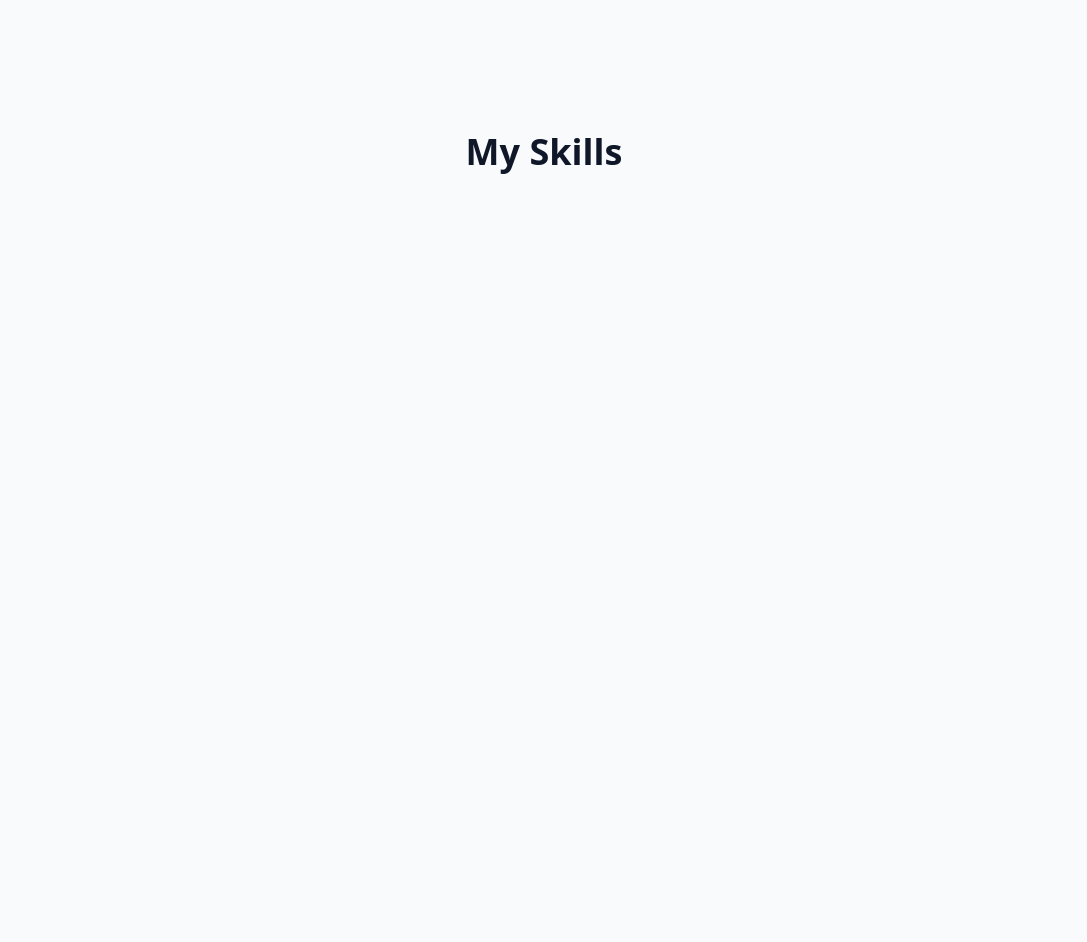
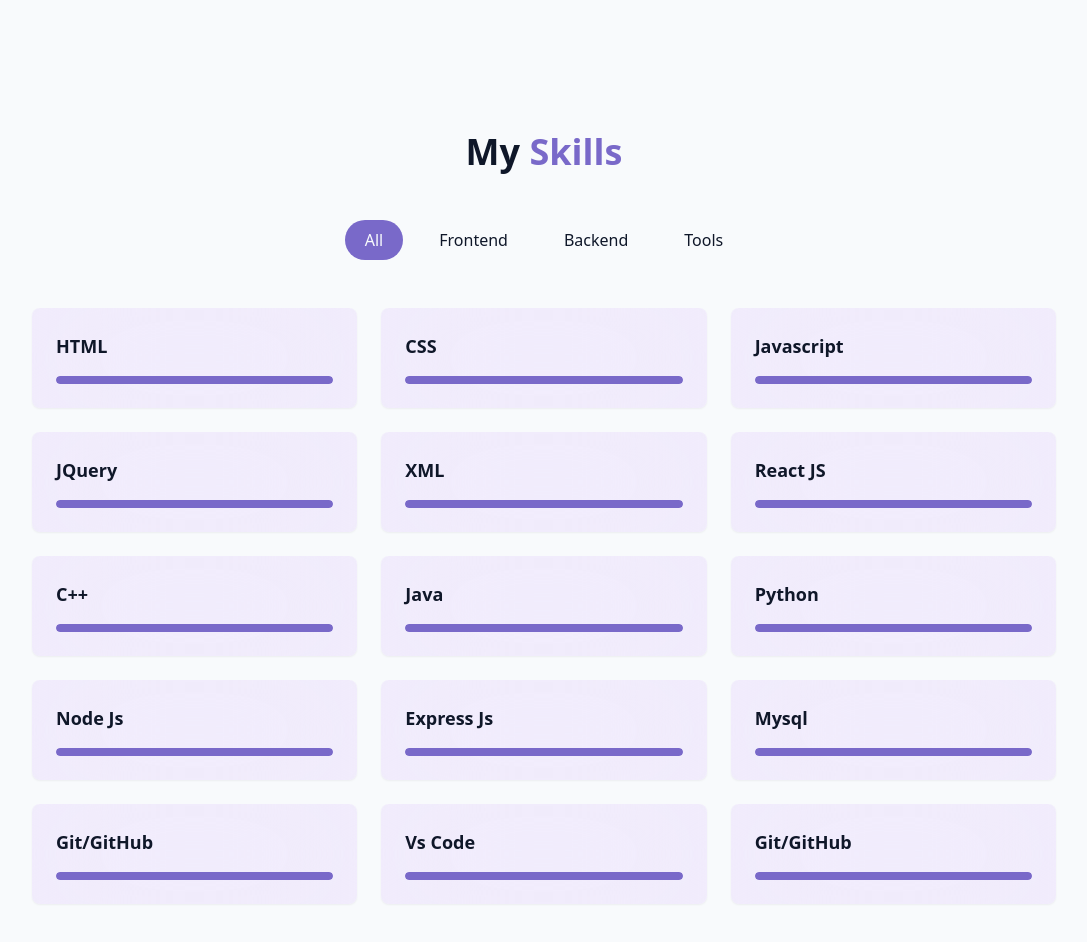
Before and after one commit to Dhruv0551/My-Portfolio, a React (Vite) app: page / in a window 1280 px wide. Shown: the part 1480-2422 px from the top of the page, without its empty margins (96-1183 px from the left). Before the commit the page ends 1796 px from the top, so only its background shows below. Built offline with nearby package versions, Linux system fonts and the light colour scheme.

Commit message:
working on skills section

```diff
--- a/src/components/Skills.jsx
+++ b/src/components/Skills.jsx
@@ -1,4 +1,6 @@
 import React from "react";
+import { redirect } from "react-router-dom";
+import { cn } from "../lib/utils";
 
 const skills = [
   { name: "HTML", category: "frontend" },
@@ -18,13 +20,54 @@
   { name: "Git/GitHub", category: "tools" },
 ];
 
+const categories = ["all", "frontend", "backend", "tools"];
+
 function Skills() {
+  const [activeCat, setActiveCat] = React.useState("all");
+  const fillteredSkills = skills.filter(
+    (skill) => activeCat === "all" || skill.category === activeCat
+  );
+
   return (
     <section id="skills" className="py-24 px-24 relative bg-secondary/30">
       <div className="container mx-auto max-w-5xl">
         <h2 className="text-3xl md:text-4xl font-bold text-center mb-12">
-          My <span>Skills</span>
+          My <span className="text-primary">Skills</span>
         </h2>
+
+        <div className="flex flex-wrap justify-center gap-4 mb-12">
+          {categories.map((category, key) => (
+            <button
+              key={key}
+              onClick={() => {
+                setActiveCat(category);
+              }}
+              className={cn(
+                "px-5 py-2 rounded-full transition-colors duration-300 capitalize",
+                activeCat === category
+                  ? "bg-primary text-primary-foreground"
+                  : "bg-secondary/70 text-foreground hover:bd-secondary"
+              )}
+            >
+              {category}
+            </button>
+          ))}
+        </div>
+        <div className="grid grid-cols-1 sm:grid-cols-2 lg:grid-cols-3 gap-6">
+          {fillteredSkills.map((skill, key) => (
+            <div
+              key={key}
+              className="bg-purple-400/10 backdrop-blur-3xl p-6 rounded-lg shadow-xs card-hover"
+            >
+              <div className="mb-4 text-left">
+                <h3 className="font-semibold text-lg">{skill.name}</h3>
+              </div>
+              <div className="w-full bg-secondary/50  rounded-full overflow-hidden">
+                <div className="bg-primary h-2 rounded-full origin-left animate-[grow_1.5s_ease-out]" />
+              </div>
+            </div>
+          ))}
+        </div>
       </div>
     </section>
   );
```
Also changed, not shown: src/assets/css.svg (added).
